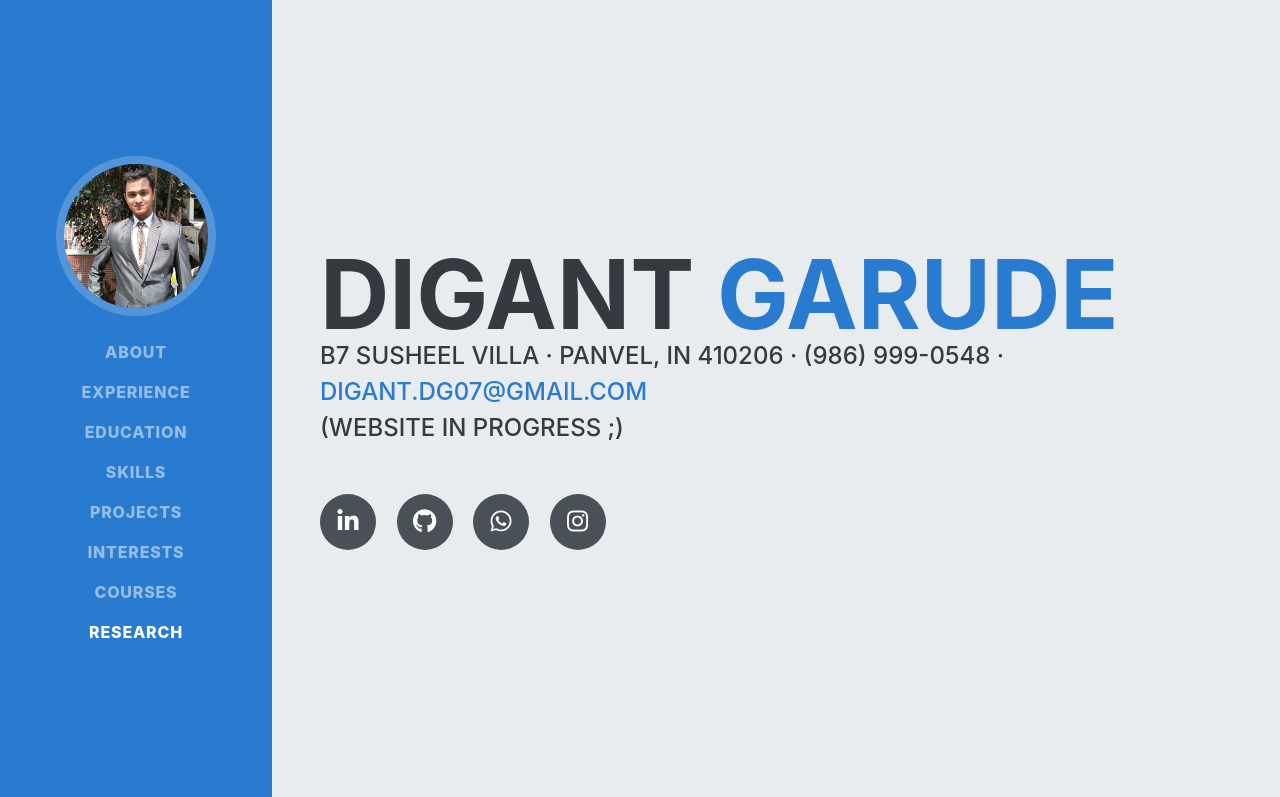
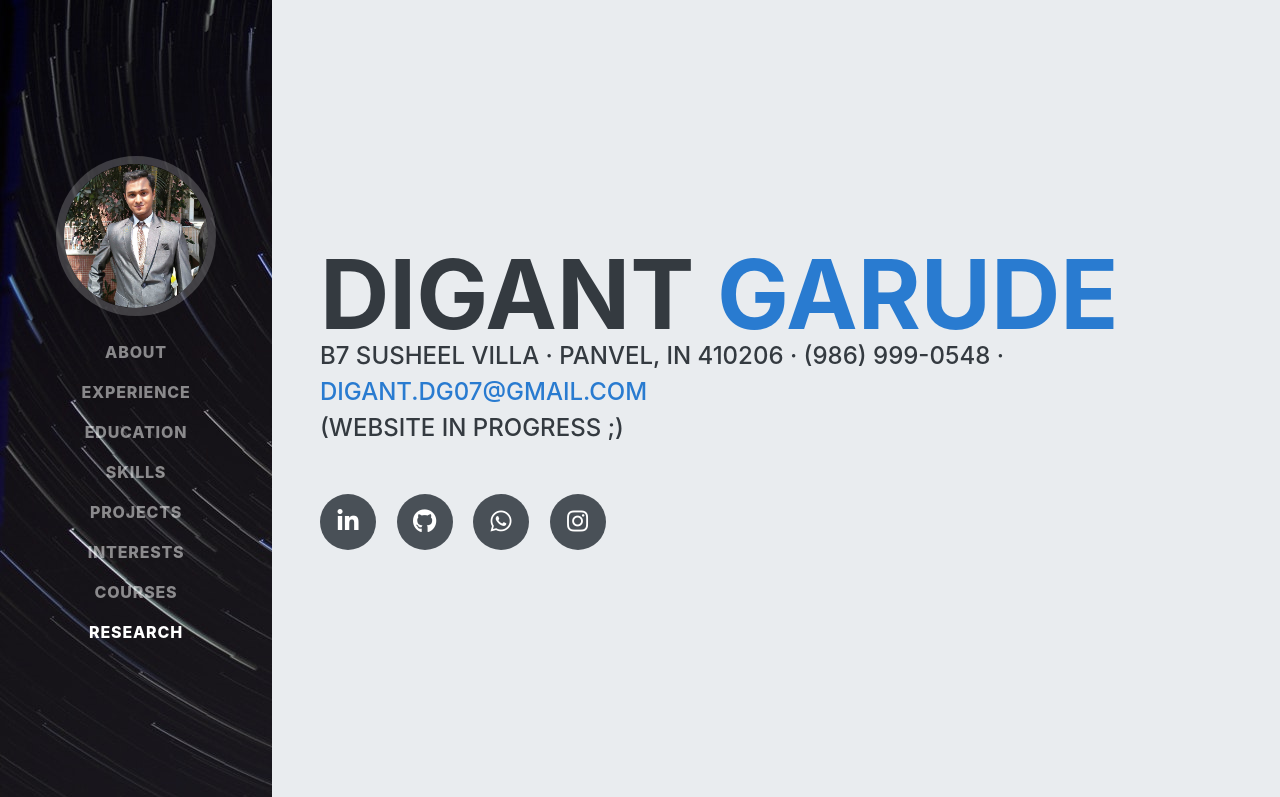
Before and after one commit to digantgarude/resume, a plain HTML site: page index.html in a window 1280 px wide. Shown: the top 797 px of the page. Drawn offline with Linux system fonts and the light colour scheme; a web font is replaced by a local one.

Commit message:
Minor additions

```diff
--- a/css/resume_copy.css
+++ b/css/resume_copy.css
@@ -234,3 +234,23 @@ a {
 a:hover, a:focus, a:active {
   color: #824027;
 }
+
+.bg-custom{
+  /* background: rgb(98,110,227);
+  background: linear-gradient(0deg, rgba(98,110,227,1) 0%, rgba(2,32,60,1) 98%); */
+
+  /* Sea Salt */
+  /* background: linear-gradient(90deg, #4b6cb7 0%, #182848 100%); */
+
+  /* Blue */
+  /* background: linear-gradient(90deg, #00d2ff 0%, #3a47d5 100%); */
+
+  /* Green */
+  /* background: linear-gradient(90deg, #9ebd13 0%, #008552 100%); */
+
+  background-image: url("../img/bg3.jpg");
+  /* filter: blur(8px);
+  -webkit-filter: blur(8px); */
+  /* opacity: 0.8; */
+
+}
--- a/index.html
+++ b/index.html
@@ -25,7 +25,7 @@
 
 <body id="page-top">
 
-  <nav class="navbar navbar-expand-lg navbar-dark bg-primary fixed-top" id="sideNav">
+  <nav class="navbar navbar-expand-lg navbar-dark bg-custom text-center fixed-top" id="sideNav">
     <a class="navbar-brand js-scroll-trigger" href="#page-top">
       <span class="d-block d-lg-none">Digant Garude</span>
       <span class="d-none d-lg-block">
```
Also changed, not shown: img/bg1.jpg (added), img/bg2.jpg (added), img/bg3.jpg (added).
